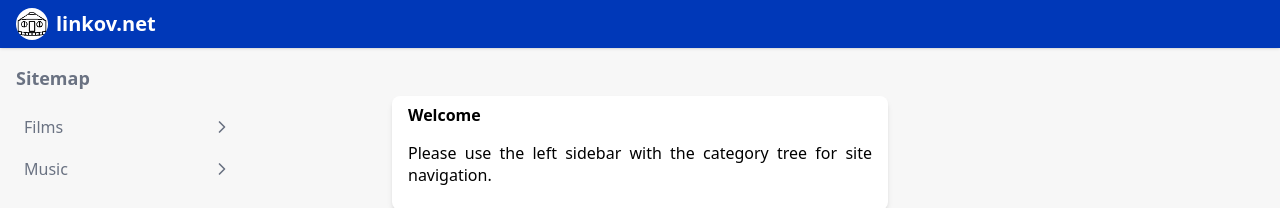
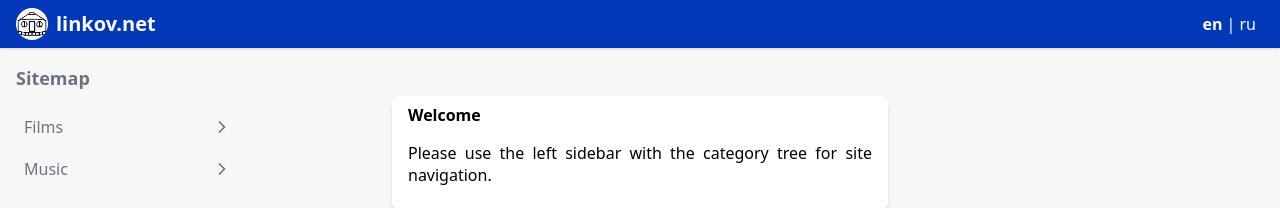
Before and after one commit to link0ff/link0ff.github.io, a Jekyll site: the page built from en/index.html, in a window 1280 px wide. Shown: the top 208 px of the page. Built offline with Jekyll 4.4.1, drawn with Linux system fonts in a browser that asks for light colours; nearby versions of some CDN libraries.

Commit message:
Add language switcher

```diff
--- a/_includes/header.html
+++ b/_includes/header.html
@@ -8,9 +8,19 @@
     <img src="/logo.png" alt="linkov.net logo" class="w-8 h-auto rounded-full mr-2" />
     <span class="text-xl font-bold">linkov.net</span>
   </a>
-  <button @click="rightSidebarOpen = !rightSidebarOpen" class="focus:outline-none xl:hidden cursor-pointer">
-    <svg xmlns="http://www.w3.org/2000/svg" class="h-6 w-6" fill="none" viewBox="0 0 24 24" stroke="currentColor">
-      <path stroke-linecap="round" stroke-linejoin="round" stroke-width="2" d="M12 5v.01M12 12v.01M12 19v.01M12 6a1 1 0 110-2 1 1 0 010 2zm0 7a1 1 0 110-2 1 1 0 010 2zm0 7a1 1 0 110-2 1 1 0 010 2z" />
-    </svg>
-  </button>
+  <div class="flex items-center">
+    {%- if page.translations -%}
+    <ul class="focus:outline-none mr-4 flex">
+      <li><b>{{ page.lang }}</b></li>
+      {%- for tr in page.translations -%}
+      <li class="ml-1">| <a href="{{ tr[1] }}">{{ tr[0] }}</a></li>
+      {%- endfor -%}
+    </ul>
+    {%- endif -%}
+    <button @click="rightSidebarOpen = !rightSidebarOpen" class="focus:outline-none xl:hidden cursor-pointer">
+      <svg xmlns="http://www.w3.org/2000/svg" class="h-6 w-6" fill="none" viewBox="0 0 24 24" stroke="currentColor">
+        <path stroke-linecap="round" stroke-linejoin="round" stroke-width="2" d="M12 5v.01M12 12v.01M12 19v.01M12 6a1 1 0 110-2 1 1 0 010 2zm0 7a1 1 0 110-2 1 1 0 010 2zm0 7a1 1 0 110-2 1 1 0 010 2z" />
+      </svg>
+    </button>
+  </div>
 </header>
--- a/files/style.css
+++ b/files/style.css
@@ -180,9 +180,6 @@
   }
 }
 @layer utilities {
-  .absolute {
-    position: absolute;
-  }
   .fixed {
     position: fixed;
   }
@@ -225,8 +222,14 @@
   .mr-2 {
     margin-right: calc(var(--spacing) * 2);
   }
+  .mr-4 {
+    margin-right: calc(var(--spacing) * 4);
+  }
   .mb-4 {
     margin-bottom: calc(var(--spacing) * 4);
+  }
+  .ml-1 {
+    margin-left: calc(var(--spacing) * 1);
   }
   .block {
     display: block;
```
